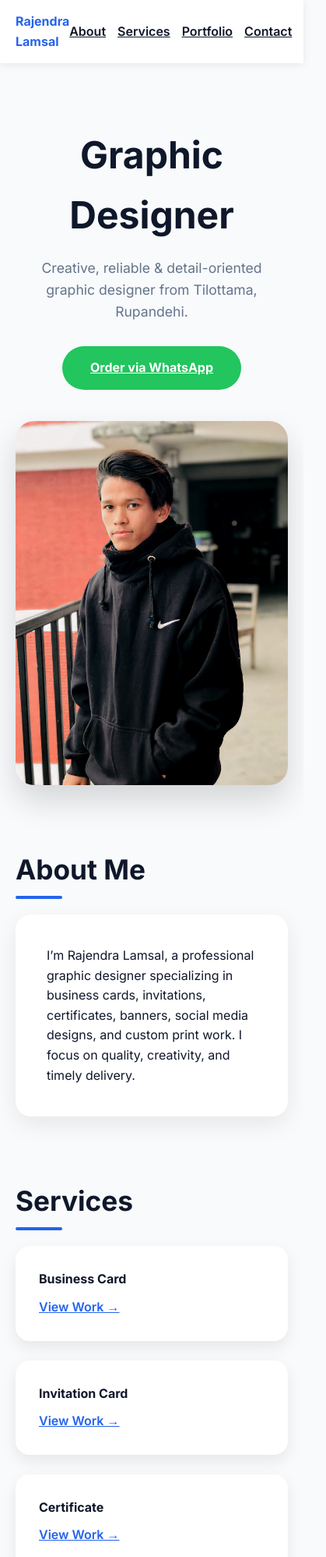
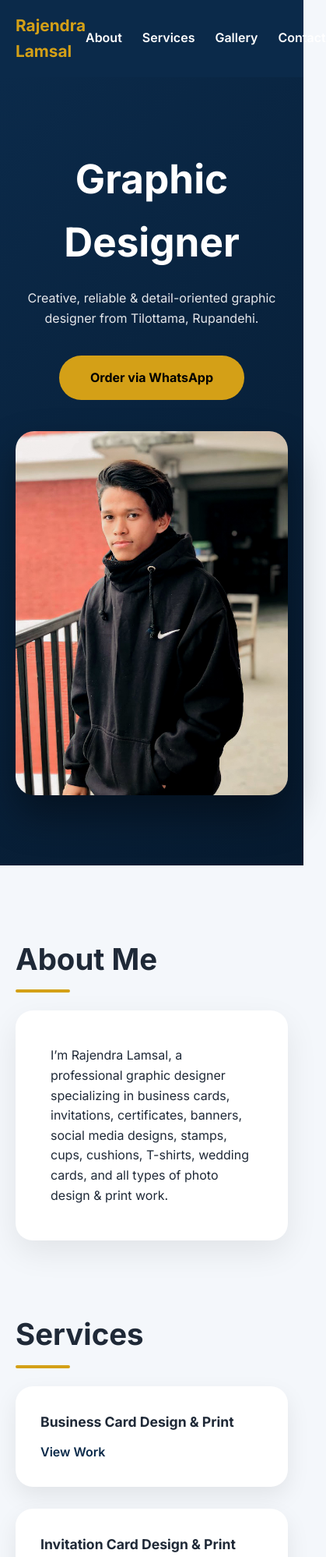
Before and after one commit to Rajendralamsal/lamsalgraphics, a plain HTML site: page index.html in a window 390 px wide. Shown: the top 1997 px of the page at 78% size, 419 px wide, since content can reach past the window. Drawn offline with Linux system fonts and the light colour scheme.

Commit message:
Update index.html

```diff
--- a/index.html
+++ b/index.html
@@ -3,189 +3,229 @@
 <head>
 <meta charset="UTF-8">
 <meta name="viewport" content="width=device-width, initial-scale=1.0">
+
 <title>Rajendra Lamsal | Graphic Designer</title>
-
 <meta name="description" content="Rajendra Lamsal – Professional Graphic Designer from Tilottama, Rupandehi. Order creative design services via WhatsApp.">
+<meta name="author" content="Rajendra Lamsal">
 
 <link href="https://fonts.googleapis.com/css2?family=Inter:wght@400;600;700&display=swap" rel="stylesheet">
 
 <style>
 :root{
-  --primary:#2563eb;
-  --accent:#22c55e;
-  --bg:#f8fafc;
-  --dark:#0f172a;
-  --muted:#64748b;
+  --blue:#0b2a4a;
+  --yellow:#d4a017;
+  --bg:#f4f7fb;
+  --white:#ffffff;
+  --text:#1f2937;
+  --muted:#6b7280;
 }
 
-*{margin:0;padding:0;box-sizing:border-box;}
+*{margin:0;padding:0;box-sizing:border-box}
 
+/* BASE */
 body{
   font-family:'Inter',sans-serif;
   background:var(--bg);
-  color:var(--dark);
+  color:var(--text);
   line-height:1.6;
 }
+
+/* REMOVE UNDERLINE */
+a,a:hover,a:focus,a:active{ text-decoration:none }
 
 /* NAV */
 nav{
   position:sticky;
   top:0;
   z-index:1000;
-  background:#ffffff;
-  box-shadow:0 2px 10px rgba(0,0,0,.08);
+  background:var(--blue);
 }
 .nav-container{
-  max-width:1100px;
+  max-width:1200px;
   margin:auto;
-  padding:15px 20px;
+  padding:16px 20px;
   display:flex;
   justify-content:space-between;
   align-items:center;
 }
-nav ul{
-  list-style:none;
-  display:flex;
-  gap:24px;
-}
-nav a{
-  font-weight:600;
-  color:var(--dark);
-}
-nav a:hover{color:var(--primary);}
+nav strong{color:var(--yellow);font-size:1.3rem}
+nav ul{list-style:none;display:flex;gap:26px}
+nav a{color:#fff;font-weight:600;transition:.3s}
+nav a:hover{color:var(--yellow)}
 
 /* HERO */
+header{
+  background:linear-gradient(135deg,var(--blue),#061a2f);
+  color:#fff;
+}
 .hero{
-  max-width:1100px;
-  margin:80px auto;
-  padding:0 20px;
+  max-width:1200px;
+  margin:auto;
+  padding:90px 20px;
   display:grid;
   grid-template-columns:1fr 1fr;
   gap:40px;
   align-items:center;
 }
-.hero h1{
-  font-size:3rem;
+.hero h1{font-size:3.2rem}
+.hero p{margin:18px 0 34px;color:#e5e7eb}
+.hero img{
+  max-width:360px;
+  width:100%;
+  border-radius:24px;
+  box-shadow:0 25px 50px rgba(0,0,0,.4);
 }
-.hero p{
-  margin:15px 0 30px;
-  color:var(--muted);
-  font-size:1.1rem;
-}
-.hero img{
-  width:100%;
-  max-width:350px;
-  border-radius:24px;
-  box-shadow:0 20px 40px rgba(0,0,0,.15);
-}
+
+/* BUTTON */
 .btn{
-  background:var(--accent);
-  color:#fff;
-  padding:15px 36px;
+  background:var(--yellow);
+  color:#000;
+  padding:16px 40px;
   border-radius:999px;
   font-weight:700;
   display:inline-block;
+  position:relative;
+  transition:.3s;
 }
-.btn:hover{opacity:.9}
+.btn::after{
+  content:"→";
+  position:absolute;
+  right:28px;
+  opacity:0;
+  transition:.35s;
+}
+.btn:hover{
+  background:#e0b92e;
+  transform:translateY(-2px);
+  box-shadow:0 15px 40px rgba(212,160,23,.45);
+}
+.btn:hover::after{opacity:1;right:20px}
 
 /* SECTIONS */
 section{
-  max-width:1100px;
-  margin:80px auto;
+  max-width:1200px;
+  margin:90px auto;
   padding:0 20px;
 }
 section h2{
-  font-size:2.2rem;
-  margin-bottom:30px;
+  font-size:2.4rem;
+  margin-bottom:35px;
   position:relative;
 }
 section h2::after{
   content:"";
-  width:60px;
+  width:70px;
   height:4px;
-  background:var(--primary);
+  background:var(--yellow);
   position:absolute;
   left:0;
-  bottom:-10px;
+  bottom:-12px;
   border-radius:10px;
 }
 
 /* ABOUT */
 .about-box{
-  background:#fff;
-  padding:40px;
-  border-radius:20px;
-  box-shadow:0 10px 30px rgba(0,0,0,.08);
+  background:var(--white);
+  padding:45px;
+  border-radius:22px;
+  box-shadow:0 15px 40px rgba(0,0,0,.08);
 }
 
 /* SERVICES */
 .services{
   display:grid;
   grid-template-columns:repeat(auto-fit,minmax(260px,1fr));
-  gap:25px;
+  gap:28px;
 }
 .service-card{
-  background:#fff;
-  padding:30px;
-  border-radius:18px;
-  box-shadow:0 8px 20px rgba(0,0,0,.08);
-  transition:.3s;
+  background:var(--white);
+  padding:32px;
+  border-radius:22px;
+  box-shadow:0 12px 30px rgba(0,0,0,.08);
+  transition:.35s;
 }
 .service-card:hover{
-  transform:translateY(-6px);
-  box-shadow:0 18px 40px rgba(0,0,0,.15);
+  transform:translateY(-8px);
+  box-shadow:0 22px 50px rgba(0,0,0,.15);
 }
+.service-card strong{font-size:1.1rem}
 .service-card a{
+  margin-top:12px;
+  display:inline-block;
+  color:var(--blue);
   font-weight:600;
-  display:block;
-  margin-top:10px;
-  color:var(--primary);
+  position:relative;
+  padding-right:26px;
 }
+.service-card a::after{
+  content:"→";
+  position:absolute;
+  right:0;
+  opacity:0;
+  transform:translateX(-6px);
+  transition:.35s;
+}
+.service-card:hover a{color:var(--yellow)}
+.service-card:hover a::after{opacity:1;transform:translateX(6px)}
 
-/* PORTFOLIO */
-.portfolio{
-  display:grid;
-  grid-template-columns:repeat(auto-fit,minmax(280px,1fr));
-  gap:25px;
-}
-.portfolio figure{
-  background:#fff;
-  border-radius:18px;
-  overflow:hidden;
-  box-shadow:0 10px 30px rgba(0,0,0,.1);
-}
-.portfolio img{
-  width:100%;
-  display:block;
-}
-.portfolio figcaption{
-  padding:15px;
-  font-weight:600;
+/* QUOTE */
+.quote{
+  background:var(--blue);
+  color:#fff;
+  padding:80px 20px;
   text-align:center;
 }
+.quote p{font-size:1.6rem;font-weight:600}
+.quote span{display:block;margin-top:18px;color:var(--yellow);font-weight:700}
+
+/* GALLERY */
+.gallery{
+  display:grid;
+  grid-template-columns:repeat(auto-fit,minmax(260px,1fr));
+  gap:26px;
+}
+.gallery img,
+.gallery video{
+  width:100%;
+  border-radius:20px;
+  box-shadow:0 12px 30px rgba(0,0,0,.15);
+  transition:.4s;
+}
+.gallery img:hover,
+.gallery video:hover{transform:scale(1.04)}
 
 /* CONTACT */
 .contact{
-  background:#fff;
-  padding:50px;
-  border-radius:24px;
-  box-shadow:0 10px 30px rgba(0,0,0,.1);
+  background:var(--white);
+  padding:55px;
+  border-radius:26px;
   text-align:center;
+  box-shadow:0 18px 45px rgba(0,0,0,.1);
 }
+.contact-links{
+  margin-top:25px;
+  display:flex;
+  flex-direction:column;
+  gap:14px;
+}
+.contact-links a{
+  color:var(--blue);
+  font-weight:600;
+}
+.contact-links a:hover{color:var(--yellow)}
 
 /* FOOTER */
 footer{
-  background:#fff;
+  background:#061a2f;
+  color:#cbd5e1;
   text-align:center;
-  padding:25px;
-  color:var(--muted);
-  margin-top:80px;
+  padding:30px;
 }
 
 /* ANIMATION */
 .reveal{
   opacity:0;
-  transform:translateY(30px);
+  transform:translateY(40px);
   transition:1s;
 }
 .reveal.show{
@@ -195,13 +235,7 @@ footer{
 
 /* MOBILE */
 @media(max-width:768px){
-  .hero{
-    grid-template-columns:1fr;
-    text-align:center;
-  }
-  nav ul{
-    gap:15px;
-  }
+  .hero{grid-template-columns:1fr;text-align:center}
 }
 </style>
 </head>
@@ -210,32 +244,34 @@ footer{
 
 <nav>
   <div class="nav-container">
-    <strong style="color:#2563eb;">Rajendra Lamsal</strong>
+    <strong>Rajendra Lamsal</strong>
     <ul>
       <li><a href="#about">About</a></li>
       <li><a href="#services">Services</a></li>
-      <li><a href="#portfolio">Portfolio</a></li>
+      <li><a href="#gallery">Gallery</a></li>
       <li><a href="#contact">Contact</a></li>
     </ul>
   </div>
 </nav>
 
-<section class="hero reveal">
-  <div>
-    <h1>Graphic Designer</h1>
-    <p>Creative, reliable & detail-oriented graphic designer from Tilottama, Rupandehi.</p>
-    <a class="btn" href="https://wa.me/9779867584455" target="_blank">Order via WhatsApp</a>
+<header>
+  <div class="hero reveal">
+    <div>
+      <h1>Graphic Designer</h1>
+      <p>Creative, reliable & detail-oriented graphic designer from Tilottama, Rupandehi.</p>
+      <a class="btn" href="https://wa.me/9779867584455" target="_blank">Order via WhatsApp</a>
+    </div>
+    <img src="1672974610006.jpg" alt="Rajendra Lamsal">
   </div>
-  <img src="1672974610006.jpg" alt="Rajendra Lamsal">
-</section>
+</header>
 
 <section id="about" class="reveal">
   <h2>About Me</h2>
   <div class="about-box">
     <p>
       I’m Rajendra Lamsal, a professional graphic designer specializing in business cards,
-      invitations, certificates, banners, social media designs, and custom print work.
-      I focus on quality, creativity, and timely delivery.
+      invitations, certificates, banners, social media designs, stamps, cups, cushions,
+      T-shirts, wedding cards, and all types of photo design & print work.
     </p>
   </div>
 </section>
@@ -243,29 +279,45 @@ footer{
 <section id="services" class="reveal">
   <h2>Services</h2>
   <div class="services">
-    <div class="service-card"><strong>Business Card</strong><a href="business card.html">View Work →</a></div>
-    <div class="service-card"><strong>Invitation Card</strong><a href="invitation-card.html">View Work →</a></div>
-    <div class="service-card"><strong>Certificate</strong><a href="certificate.html">View Work →</a></div>
-    <div class="service-card"><strong>Flex Banner</strong><a href="flex-banner.html">View Work →</a></div>
-    <div class="service-card"><strong>Social Media Post</strong><a href="social-media.html">View Work →</a></div>
-    <div class="service-card"><strong>Custom Print Designs</strong><a href="photo-design.html">View Work →</a></div>
+    <div class="service-card"><strong>Business Card Design & Print</strong><a href="business card.html">View Work</a></div>
+    <div class="service-card"><strong>Invitation Card Design & Print</strong><a href="invitation-card.html">View Work</a></div>
+    <div class="service-card"><strong>Certificate Design & Print</strong><a href="certificate.html">View Work</a></div>
+    <div class="service-card"><strong>Flex Banner Design & Print</strong><a href="flex-banner.html">View Work</a></div>
+    <div class="service-card"><strong>Social Media Post Design</strong><a href="social-media.html">View Work</a></div>
+    <div class="service-card"><strong>Stamp Design & Print</strong><a href="stamp.html">View Work</a></div>
+    <div class="service-card"><strong>Cup Design & Print</strong><a href="cup.html">View Work</a></div>
+    <div class="service-card"><strong>Cushion Design & Print</strong><a href="cushion.html">View Work</a></div>
+    <div class="service-card"><strong>T-Shirt Design & Print</strong><a href="tshirt.html">View Work</a></div>
+    <div class="service-card"><strong>Wedding Card Design & Print</strong><a href="wedding card.html">View Work</a></div>
+    <div class="service-card"><strong>All Types of Photo Design & Print</strong><a href="photo-design.html">View Work</a></div>
   </div>
 </section>
 
-<section id="portfolio" class="reveal">
-  <h2>Portfolio</h2>
-  <div class="portfolio">
-    <figure><img src="https://via.placeholder.com/400x300"><figcaption>Business Card</figcaption></figure>
-    <figure><img src="https://via.placeholder.com/400x300"><figcaption>Invitation Card</figcaption></figure>
-    <figure><img src="https://via.placeholder.com/400x300"><figcaption>Certificate</figcaption></figure>
+<section class="quote reveal">
+  <p>“Design is not just what it looks like and feels like. Design is how it works.”</p>
+  <span>— Your Brand, My Creativity</span>
+</section>
+
+<section id="gallery" class="reveal">
+  <h2>Work Gallery</h2>
+  <div class="gallery">
+    <img src="https://via.placeholder.com/400x300" alt="">
+    <img src="https://via.placeholder.com/400x300" alt="">
+    <video controls src="sample-video.mp4"></video>
   </div>
 </section>
 
 <section id="contact" class="reveal">
   <h2>Contact</h2>
   <div class="contact">
-    <p>Place your order directly through WhatsApp.</p><br>
     <a class="btn" href="https://wa.me/9779867584455" target="_blank">Chat on WhatsApp</a>
+    <div class="contact-links">
+      <a href="https://www.facebook.com/lamsalgraphics/" target="_blank">Facebook</a>
+      <a href="https://www.instagram.com/designwithrajendra/?hl=en" target="_blank">Instagram</a>
+      <a href="https://www.tiktok.com/@lamsalgraphics_4" target="_blank">TikTok</a>
+      <a href="tel:+9779867584455">+977-9867584455</a>
+      <a href="tel:+9779814483244">+977-9814483244</a>
+    </div>
   </div>
 </section>
 
@@ -274,12 +326,11 @@ footer{
 </footer>
 
 <script>
-const observer = new IntersectionObserver(entries=>{
+const observer=new IntersectionObserver(entries=>{
   entries.forEach(e=>{
     if(e.isIntersecting){e.target.classList.add('show')}
   })
 },{threshold:.2})
-
 document.querySelectorAll('.reveal').forEach(el=>observer.observe(el))
 </script>
 
```
